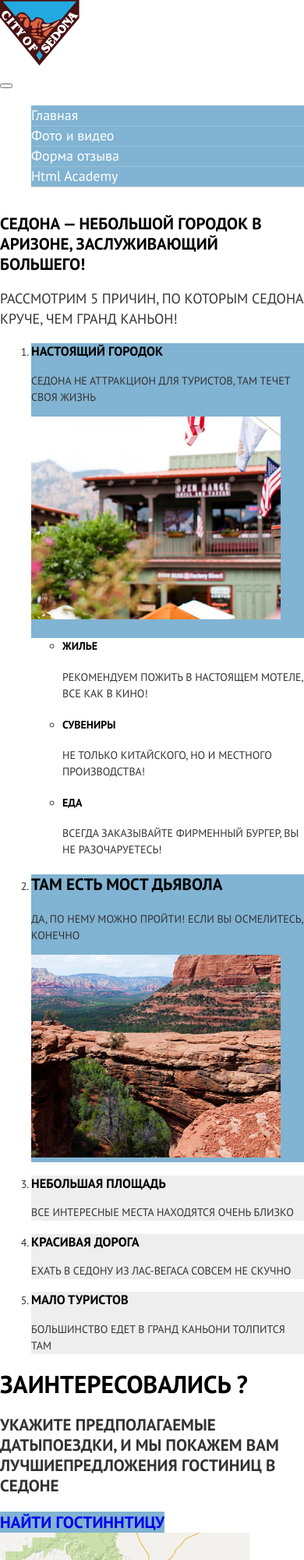
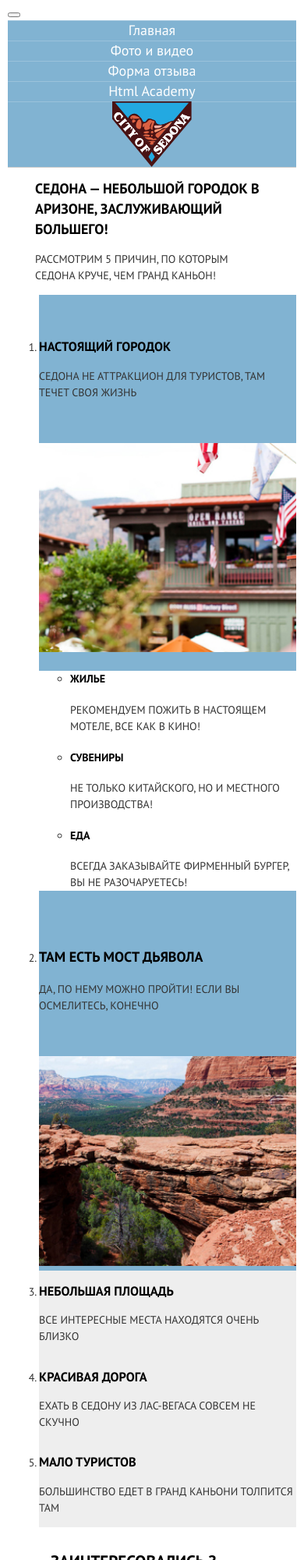
Before and after one commit to Aw4ken1ngs/610589-sedona-22, a website: page source/index.html in a window 390 px wide. Shown: the top 2000 px of the page at 78% size. Drawn offline with nearby package versions, Linux system fonts and the light colour scheme; files that its build step writes are made by us from their sources.

Commit message:
адаптивная сетка для главной страницы

```diff
--- a/source/index.html
+++ b/source/index.html
@@ -3,16 +3,14 @@
 
 <head>
   <meta charset="utf-8">
+  <meta name="viewport" content="width=device-width, initial-scale=1">
   <title>HTML Academy: Седона</title>
   <link rel="stylesheet" href="css/style.css">
 </head>
 
 <body class="page__body">
+  <div class="page-wrapper">
     <header class="page-header">
-    <a class="page-header__logo">
-      <img class="page-header__logo-image" src="img/logotype-mobile.svg" width="102" height="84" alt="Логотип Седона">
-    </a>
-  </header>
       <nav class="main-navigation">
         <button class="main-navigation__toggle" type="button"><span class="visually-hidden">Открыть меню</span></button>
         <ul class="main-navigation__list">
@@ -20,24 +18,33 @@
           <li class="main-navigation__item"><a class="main-navigation__link" href="catalog.html">Фото и видео</a></li>
           <li class="main-navigation__item"><a class="main-navigation__link" href="form.html">Форма отзыва</a></li>
           <li class="main-navigation__item"><a class="main-navigation__link" href="#">Html Academy</a></li>
+          <li class="main-navigation__item"><a class="main-navigation__link" href="#"><img
+                class="page-header__logo-image" src="img/logotype-mobile.svg" width="102" height="84"
+                alt="Логотип Седона"></a></li>
         </ul>
       </nav>
+    </header>
     <main class="page-main">
       <h1 class="visually-hidden">Главная страница сайта Sedona</h1>
       <section class="intro">
         <h2 class="visually-hidden">Добро пожаловать в великодушную Седону </h2>
       </section>
       <section class="advantage">
+        <div class="advantage__wrapper">
           <h2 class="advantage__title title">Седона — небольшой городок в аризоне, заслуживающий большего!</h2>
           <p class="advantage__text">Рассмотрим 5 причин, по которым Седона круче, чем гранд каньон!</p>
+        </div>
       </section>
       <section class="advantages">
         <h2 class="visually-hidden">Преимущества Седоны</h2>
         <ol class="advantages__list">
-        <li class="advantages__item advantages__item--extended">
+          <li class="advantages__item advantages__item--city">
+            <div class="advantages__container">
               <h3 class="advantages__title">Настоящий городок</h3>
               <p class="advantages__text">Седона не аттракцион для туристов, там течет своя жизнь</p>
-          <img src="img/photo-city-mobile.jpg" alt="Изображеие города">
+            </div>
+            <img class="advantages__image" src="img/photo-city-mobile.jpg" alt="Изображеие города">
+            <div class="conditions">
               <ul class="conditions__list">
                 <li class="conditions__item conditions__item--housing">
                   <h4 class="conditions__caption title">Жилье</h4>
@@ -52,38 +59,45 @@
                   <p class="conditions__description">Всегда заказывайте ФИРМЕННЫЙ БУРГЕР, Вы НЕ разочаруетесь!</p>
                 </li>
               </ul>
+            </div>
           </li>
-        <li class="advantages__item advantages__item--extended">
+          <li class="advantages__item advantages__item--bridge">
+            <div class="advantages__container">
               <h3 class="advantage__title">Там есть мост дьявола</h3>
               <p class="advantage__text">Да, по нему можно пройти! Если вы осмелитесь, конечно</p>
-          <img src="img/photo-bridge-mobile.jpg" alt="Изображение моста">
+            </div>
+            <img class="advantages__image" src="img/photo-bridge-mobile.jpg" alt="Изображение моста">
           </li>
-        <li class="advantages__item advantage__item--line advantages__item--brief">
+          <li class="advantages__item advantages__item--area">
             <h3 class="advantages__title title">Небольшая площадь</h3>
             <p class="advantages__text">Все интересные места находятся очень близко</p>
           </li>
-        <li class="advantages__item advantage__item--line advantages__item--brief">
+          <li class="advantages__item  advantages__item--road">
             <h3 class="advantages__title title">Красивая дорога</h3>
             <p class="advantages__text">Ехать в Седону из Лас-Вегаса совсем не скучно</p>
           </li>
-        <li class="advantages__item advantages__item--brief">
+          <li class="advantages__item advantages__item--tourist">
             <h3 class="advantages__title title">Мало туристов</h3>
             <p class="advantages__text">Большинство едет в гранд каньони толпится там</p>
           </li>
         </ol>
       </section>
       <section class="offer">
+        <div class="offer__wrapper">
           <h2 class="offer__title title">Заинтересовались ?</h2>
-      <p class="offer__text">Укажите предполагаемые датыпоездки, и мы покажем вам лучшиепредложения гостиниц в седоне
+          <p class="offer__text">Укажите предполагаемые датыпоездки, и мы покажем вам лучшиепредложения гостиниц в
+            седоне
           </p>
           <a class="offer__button" href="form.html">Найти гостиннтицу</a>
+        </div>
       </section>
       <section class="map">
         <h2 class="visually-hidden">Седона на карте</h2>
-      <img src="img/map-mobile.jpg" alt="схематичное изображение положения Седоны на карте">
+        <img class="map__image" src="img/map-mobile.jpg" alt="схематичное изображение положения Седоны на карте">
       </section>
     </main>
     <footer class="page-footer">
+      <div class="page-footer__wrapper">
         <div class="page-footer__contact">
           <a class="page-footer__link" href="@">#visitsedona</a>
         </div>
@@ -104,7 +118,9 @@
           <b class="copyright__text">Разработано:</b>
           <a class="copyright__link" href="https://htmlacademy.ru/intensive/adaptive">HTML Academy</a>
         </div>
+      </div>
     </footer>
+  </div>
 </body>
 
 </html>
--- a/source/less/blocks/advantage.less
+++ b/source/less/blocks/advantage.less
@@ -1,12 +1,23 @@
+.advantage__wrapper {
+  max-width: 300px;
+  margin: 0 auto;
+
+  @media (min-width: @tablet-width) {
+    max-width: 545px;
+  }
+}
+
 .advantage__title {
   font-weight: bold;
-  font-size: 21px;
+  font-size: 18px;
   line-height: 26px;
   text-transform: uppercase;
   color: @dark-title-color;
 }
 
 .advantage__text {
+  font-size: 14px;
+  line-height: 21px;
   font-weight: normal;
   text-transform: uppercase;
 }
--- a/source/less/blocks/advantages.less
+++ b/source/less/blocks/advantages.less
@@ -6,15 +6,69 @@
   color: @dark-text-color;
 }
 
+.advantages__list {
+  display: flex;
+  flex-direction: column;
+
+  @media (min-width: @tablet-width) {
+    display: flex;
+    flex-wrap: wrap;
+    flex-direction: row;
+  }
+}
+
 .advantages__title {
   font-weight: bold;
   color: @dark-title-color;
 }
 
-.advantages__item--extended {
-  background-color: @background-color;
+.advantages__container {
+  padding-top: 40px;
+  padding-bottom: 40px;
 }
 
-.advantages__item--brief {
+.advantages__item--city {
+  background-color: @background-color;
+
+  @media (min-width: @tablet-width) {
+    display: flex;
+  }
+}
+
+.advantages__item--bridge {
+  background-color: @background-color;
+
+  @media (min-width: @tablet-width) {
+    display: flex;
+  }
+}
+
+.advantages__item--area {
   background-color: @background-special-color;
+
+  @media (min-width: @tablet-width) {
+    flex-basis: 33.3%;
+  }
 }
+
+.advantages__item--road {
+  background-color: @background-special-color;
+
+  @media (min-width: @tablet-width) {
+    flex-basis: 33.3%;
+  }
+}
+
+.advantages__item--tourist {
+  background-color: @background-special-color;
+
+  @media (min-width: @tablet-width) {
+    flex-basis: 33.3%;
+  }
+}
+
+.advantages__image {
+  width: 100%;
+  padding: 0;
+  margin: 0;
+}
--- a/source/less/blocks/conditions.less
+++ b/source/less/blocks/conditions.less
@@ -1,3 +1,7 @@
+.conditions {
+  display: contents;
+}
+
 .conditions__caption {
   font-weight: bold;
   color: @dark-title-color;
@@ -5,4 +9,9 @@
 
 .conditions__list {
   background-color: @basic-background-color;
+
+  @media (min-width: @tablet-width) {
+    display: flex;
+    justify-content: space-between;
+  }
 }
--- a/source/less/blocks/main-navigation.less
+++ b/source/less/blocks/main-navigation.less
@@ -5,21 +5,37 @@
 }
 
 .main-navigation__list {
+  display: flex;
+  flex-direction: column;
+  padding: 0;
+  margin: 0;
   list-style: none;
-}
 
-.main-navigation__item {
-  margin: 0 auto;
+  @media (min-width: @tablet-width) {
+    flex-direction: row;
+    justify-content: space-between;
+
+    .main-navigation__item:nth-of-type(3) {
+      order: 4;
+    }
+
+    .main-navigation__item:nth-of-type(4) {
+      order: 5;
+    }
+
+    .main-navigation__item:nth-of-type(5) {
+      order: 1;
+    }
+  }
 }
 
 .main-navigation__link {
   display: flex;
-  flex-direction: column;
+  justify-content: center;
+  align-items: center;
   text-decoration: none;
   background-color: @background-color;
   color: @light-text-color;
-  padding: 0 auto;
-  min-width: 320px;
   box-shadow: 0 1px 0 rgba(1, 1, 1, 0.2),
     inset 0 1px 0 rgba(255, 255, 255, 0.2);
 }
--- a/source/less/blocks/map.less
+++ b/source/less/blocks/map.less
@@ -1 +1,4 @@
 /* тут будет деекоративный элемент на карте*/
+.map__image {
+  width: 100%;
+}
--- a/source/less/blocks/offer.less
+++ b/source/less/blocks/offer.less
@@ -1,15 +1,30 @@
 .offer {
   text-transform: uppercase;
-  font-weight: bold;
-  font-size: 21px;
-  line-height: 26px;
+}
+
+.offer__wrapper {
+  display: flex;
+  flex-direction: column;
+  max-width: 260px;
+  margin: 0 auto;
+  padding-left: 30px;
+  padding-right: 30px;
+
+  @media (min-width: @tablet-width) {
+    max-width: 435px;
+  }
 }
 
 .offer__title {
+  font-size: 21px;
+  line-height: 26px;
   color: @dark-title-color;
 }
 
 .offer__button {
+  text-decoration: none;
+  padding-top: 15px;
+  padding-bottom: 15px;
   background-color: @background-color;
-  text-decoration: none;
+  color: @light-text-color;
 }
--- a/source/less/blocks/page-header.less
+++ b/source/less/blocks/page-header.less
@@ -1,4 +1,13 @@
 .page-header {
+  display: flex;
+  flex-direction: column;
+  padding-left: 10px;
+  padding-right: 10px;
   background-color: @basic-background-color;
   color: @dark-text-color;
 }
+
+.page-header__logo {
+  display: flex;
+  justify-content: center;
+}
--- a/source/less/blocks/page.less
+++ b/source/less/blocks/page.less
@@ -6,12 +6,9 @@
 }
 
 .page__body {
-  display: grid;
-  grid-template-rows: min-content 1fr min-content;
   align-content: start;
   min-width: 320px;
   min-height: 100%;
-  margin: 0;
   background-color: @basic-background-color;
   color: @dark-text-color;
 }
@@ -20,3 +17,12 @@
   font-size: 14px;
   line-height: 24px;
 }
+
+.page-main {
+  padding-left: 10px;
+  padding-right: 10px;
+}
+
+.page__wrapper {
+  padding: 0;
+}
--- /dev/null
+++ b/source/less/blocks/viewports.less
@@ -0,0 +1,3 @@
+@tablet-width: 768px;
+@desktop-width: 1280px;
+@mobile-width: 320px;
--- a/source/less/style.less
+++ b/source/less/style.less
@@ -8,6 +8,7 @@
 
 //Blocks
 
+@import "blocks/viewports.less";
 @import "blocks/visually-hidden.less";
 @import "blocks/page.less";
 @import "blocks/page-header.less";
@@ -30,3 +31,4 @@
 @import "blocks/photos.less";
 @import "blocks/photo.less";
 @import "blocks/video-content.less";
+@import "blocks/map.less";
```
Also changed, not shown: source/less/blocks/page-footer.less (+12 -0 lines), source/img/logotype-desktop.svg (added), source/img/photo-bridge-desktop.jpg (added), source/img/photo-bridge-tablet.jpg (added), source/img/photo-city-desktop.jpg (added), source/img/photo-city-tablet.jpg (added). Lines whose indentation alone changed are shown as unchanged.
